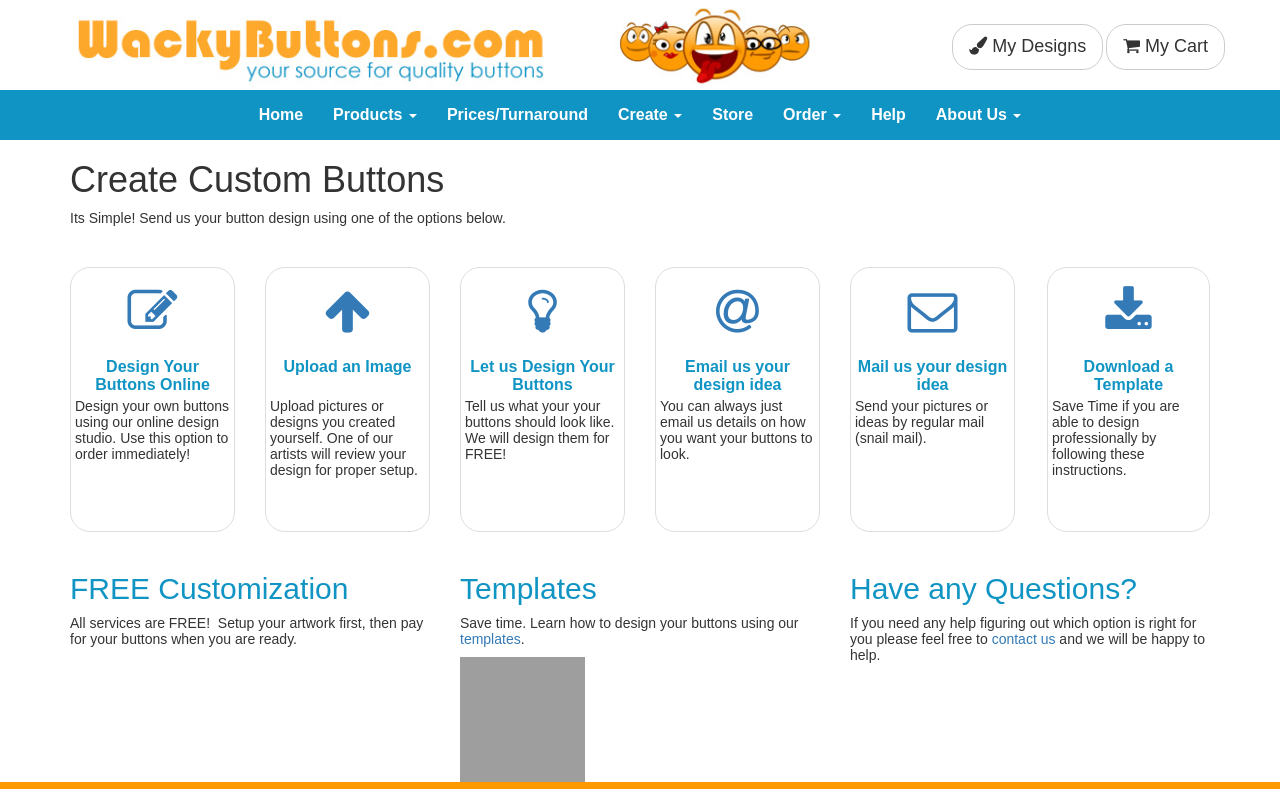
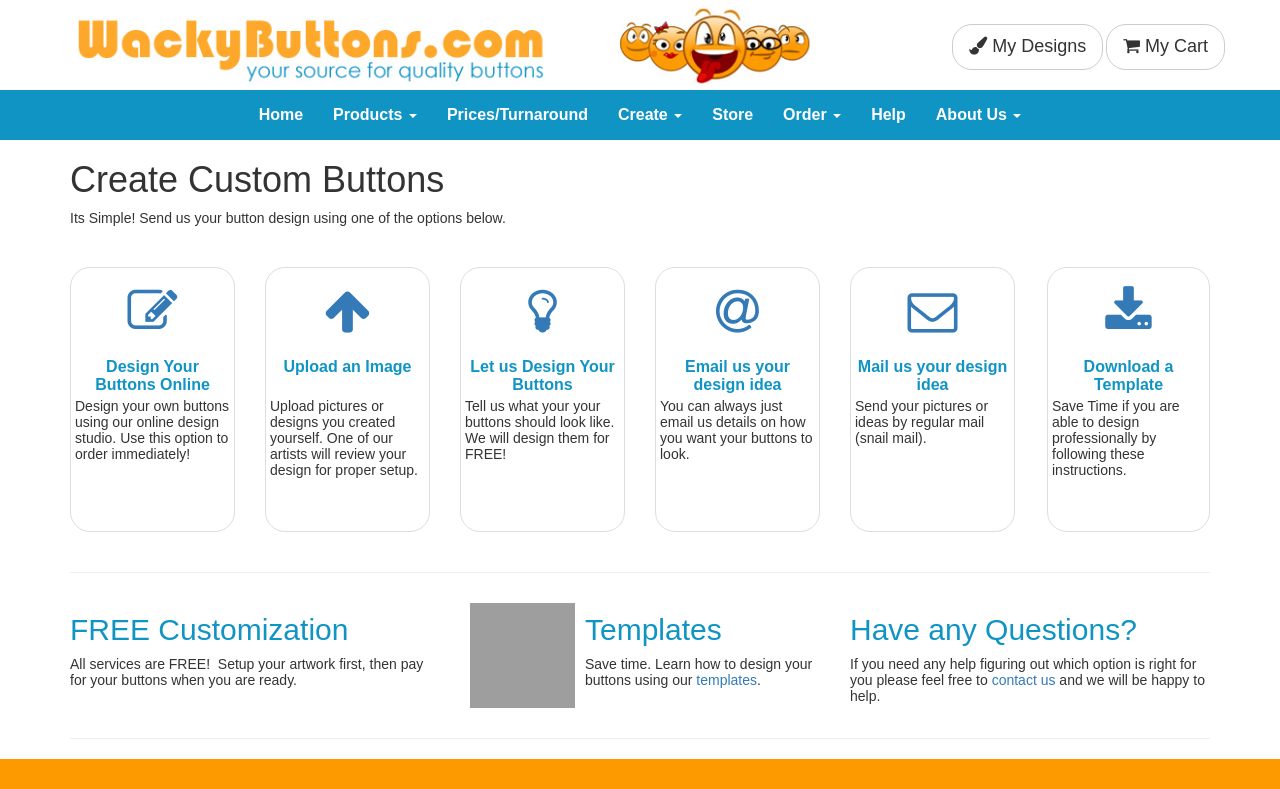
Before and after one commit to wackygeoff/wackybuttons, a Jekyll site: the page built from create.html, in a window 1280 px wide. Shown: the top 789 px of the page. Built offline with Jekyll 4.4.1, drawn with Linux system fonts in a browser that asks for light colours; comment, search, counter and statistics services are not loaded; grey boxes are pictures that could not be loaded.

Commit message:
Touch up on /create.html

```diff
--- a/create.html
+++ b/create.html
@@ -85,19 +85,21 @@
 			</div><!-- thumbnail -->
 		</div><!-- col-md-2 -->
 	</div><!-- row -->
+	<hr>
 	<div class="row">
 		<div class="col-md-4">
 			<h2>FREE Customization</h2>
 			<p>All services are FREE! &nbsp;Setup your artwork first, then pay for your buttons when you are ready.</p>
 		</div><!-- col-md-4 -->
 		<div class="col-md-4">
+			<a href="http://www.wackybuttons.com/templates.php"><img src="http://www.wackybuttons.com/images/create/templateico.gif" width="125" height="125" style="float:left;padding:10px;" alt="Use our template to design your own buttons" border="0" /></a>
 			<h2>Templates</h2>
 			<p>Save time. Learn how to design your buttons using our <a href="http://www.wackybuttons.com/templates.php">templates</a>.</p>
-			<a href="http://www.wackybuttons.com/templates.php"><img src="http://www.wackybuttons.com/images/create/templateico.gif" width="125" height="125" alt="Use our template to design your own buttons" border="0" /></a>
 		</div><!-- col-md-4 -->
 		<div class="col-md-4">
 			<h2>Have any Questions?</h2>
 			<p>If you need any help figuring out which option is right for you please feel free to <a href="http://www.wackybuttons.com/contact.php">contact us</a> and we will be happy to help.</p>
 		</div><!-- col-md-4 -->
 	</div><!-- row -->
+	<hr>
 </div><!-- container -->
--- a/css/style.css
+++ b/css/style.css
@@ -125,7 +125,7 @@
 
 .create-thumbnail{
 height:265px;
-max-width: 100%;
+max-width: 250px;
 margin-left:auto;
 margin-right:auto;
 }
```
Also changed, not shown: 2 other files.
